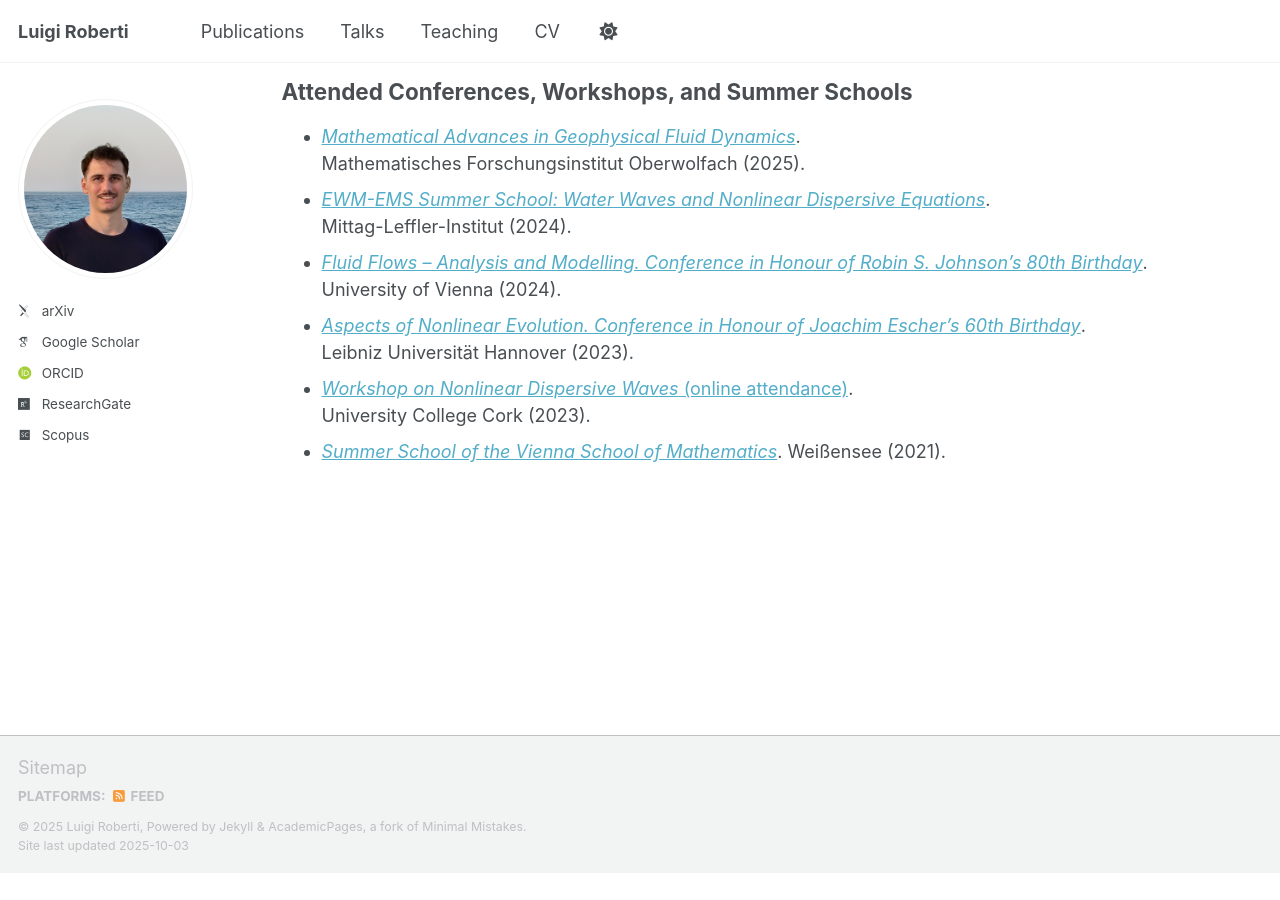
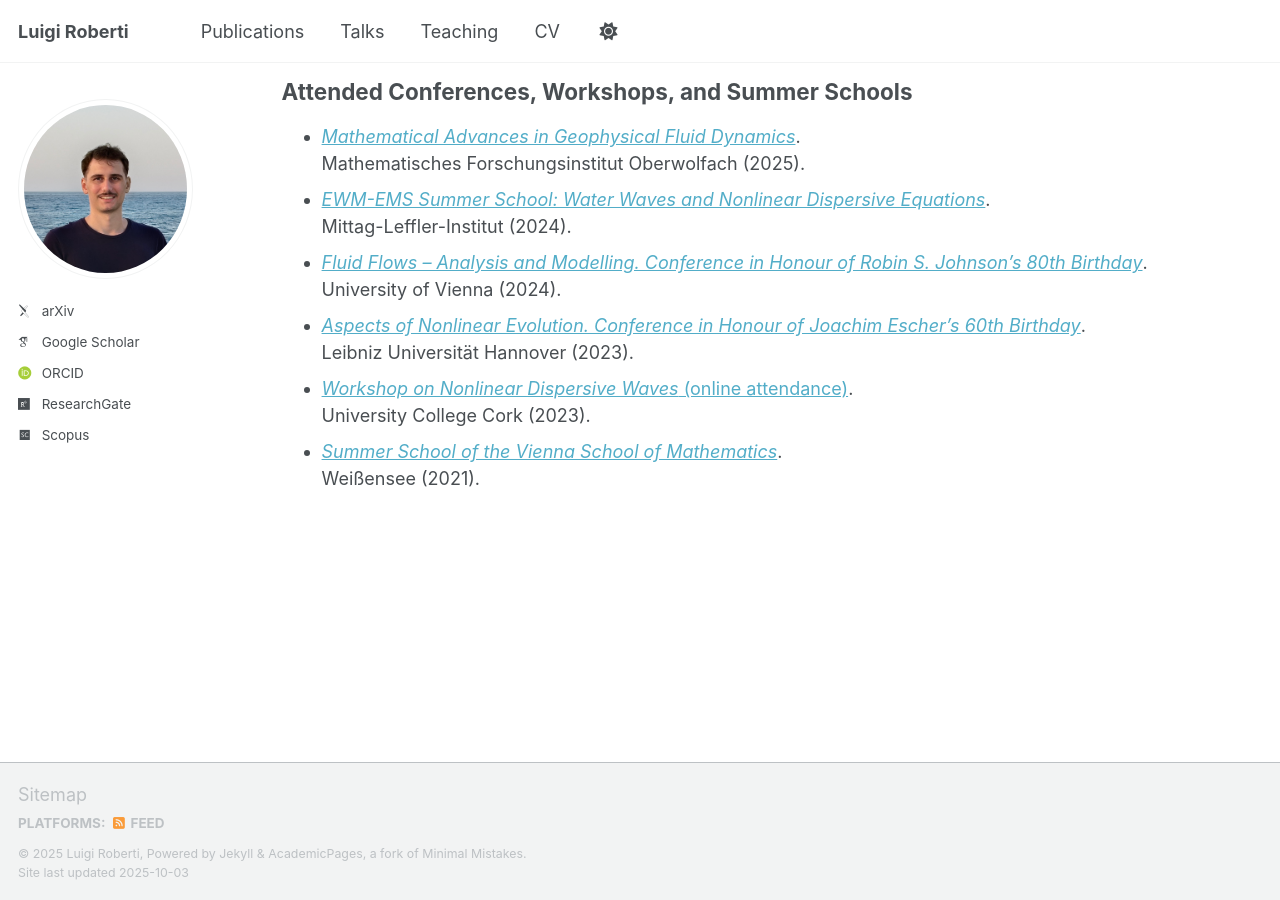
Before and after one commit to luigi-roberti/luigi-roberti.github.io, a Jekyll site: the page built from _pages/talks.md, in a window 1280 px wide and 900 px high, scrolled down 922 px. Built offline with Jekyll 4.4.1, drawn with Linux system fonts in a browser that asks for light colours; some web fonts are replaced; a script that is not in the unit is left out; before the commit the page ends 1795 px from its top, so only the background shows below that.

```diff
--- a/_pages/talks.md
+++ b/_pages/talks.md
@@ -42,5 +42,5 @@ University of Vienna (2024).
 Leibniz Universität Hannover (2023).
 * [<i>Workshop on Nonlinear Dispersive Waves</i> (online attendance)](https://www.ucc.ie/en/sefs/news/2023/school-of-mathematical-sciences-hosts-research-workshop-on-nonlinear-dispersive-waves-.html).<br />
  University College Cork (2023).
-* [<i>Summer School of the Vienna School of Mathematics</i>](https://www.vsmath.at/activities_benefits/summer-winter-schools/).
+* [<i>Summer School of the Vienna School of Mathematics</i>](https://www.vsmath.at/activities_benefits/summer-winter-schools/).<br />
 Weißensee (2021).
```
